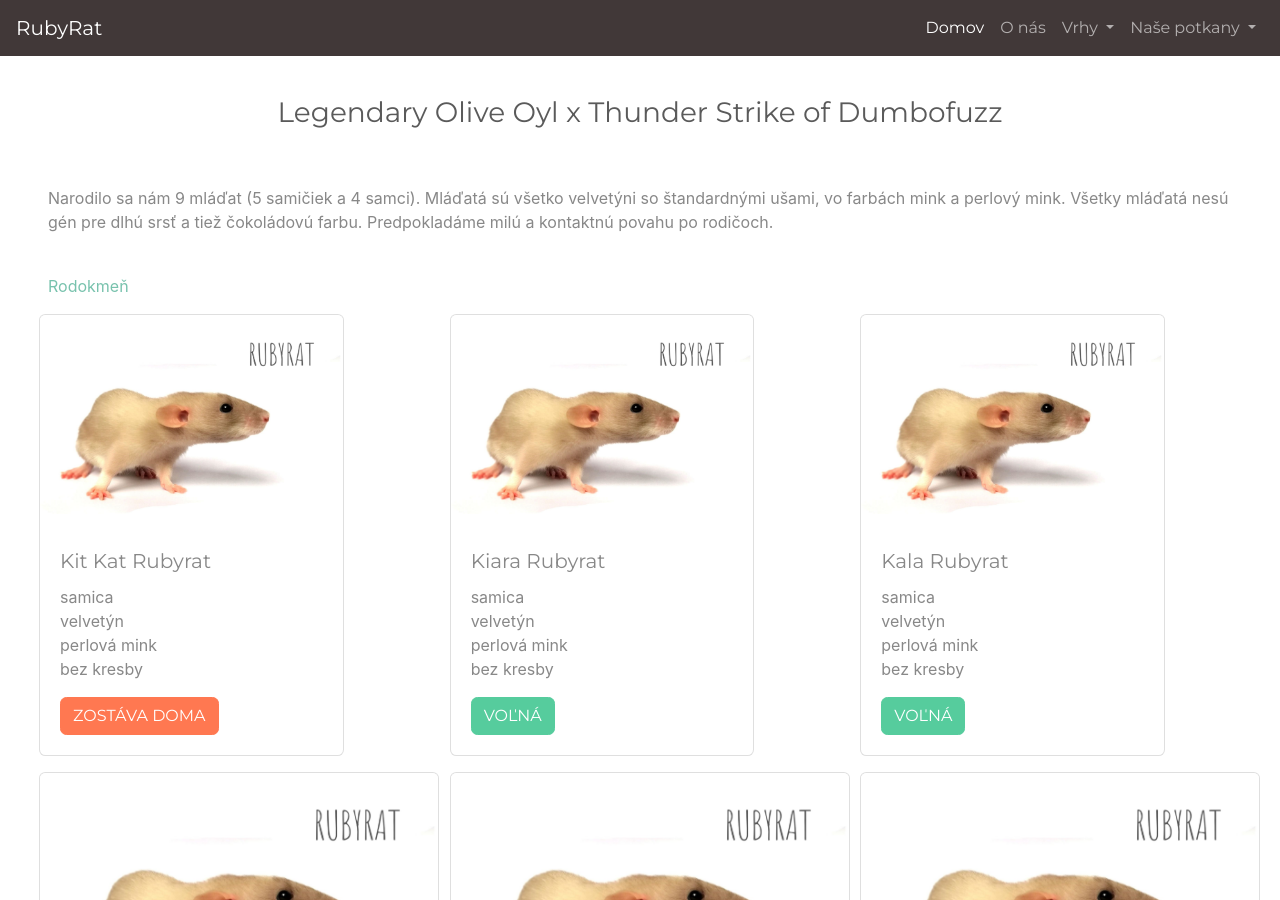
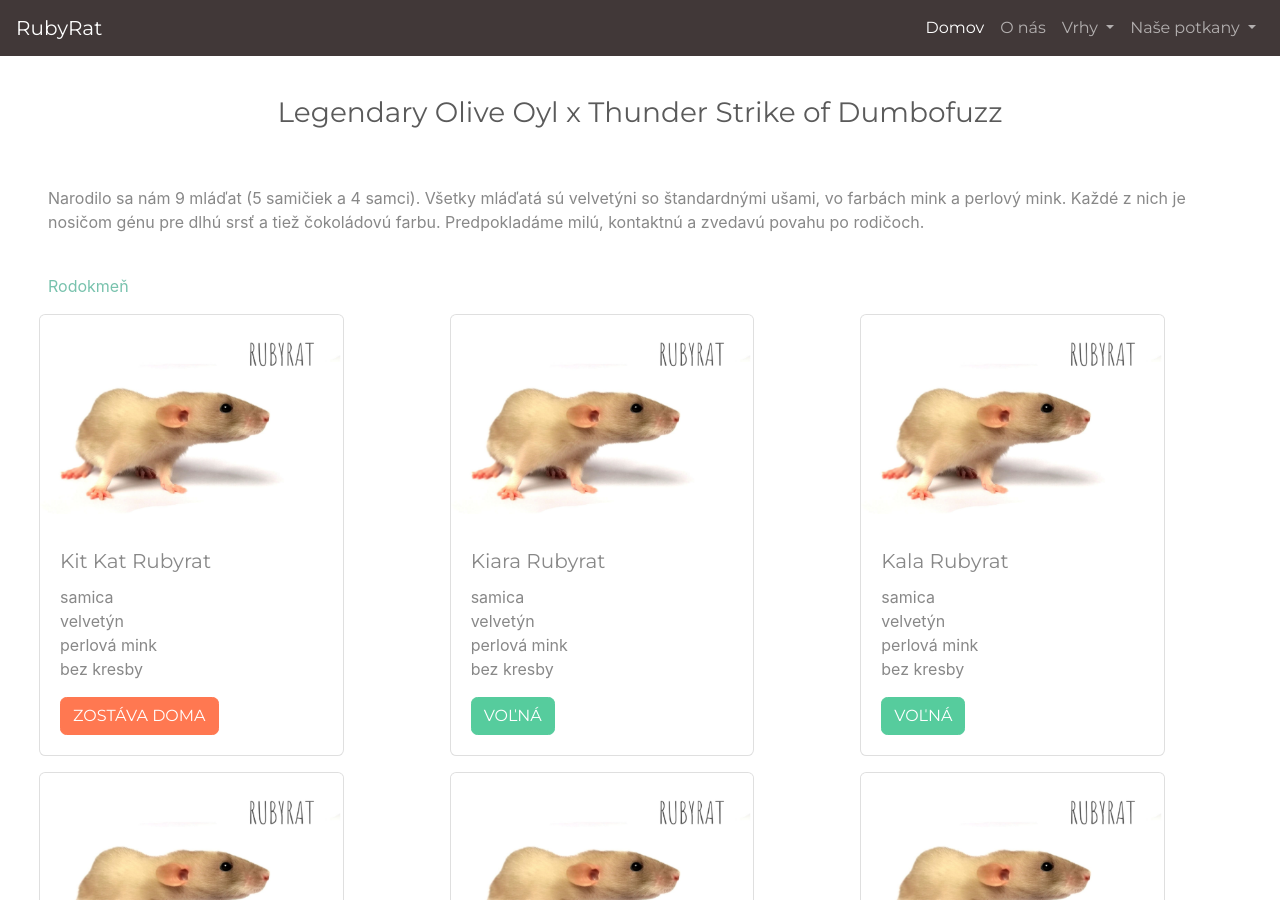
Before and after one commit to MichaelaSebova/rubyrat, a Jekyll site: the page built from pages/vrhy/vrh-k.html, in a window 1280 px wide and 900 px high. Built offline with Jekyll 4.4.1, drawn with Linux system fonts in a browser that asks for light colours.

Commit message:
update vrhy

```diff
--- a/pages/vrhy/vrh-k.html
+++ b/pages/vrhy/vrh-k.html
@@ -2,7 +2,7 @@
 layout: vrhy
 title: Vrhy
 parents: Legendary Olive Oyl x Thunder Strike of Dumbofuzz
-text: Narodilo sa nám 9 mláďat (5 samičiek a 4 samci). Mláďatá sú všetko velvetýni so štandardnými ušami, vo farbách mink a perlový mink. Všetky mláďatá nesú gén pre dlhú srsť a tiež čokoládovú farbu. Predpokladáme milú a kontaktnú povahu po rodičoch.
+text: Narodilo sa nám 9 mláďat (5 samičiek a 4 samci). Všetky mláďatá sú velvetýni so štandardnými ušami, vo farbách mink a perlový mink. Každé z nich je nosičom génu pre dlhú srsť a tiež čokoládovú farbu. Predpokladáme milú, kontaktnú a zvedavú povahu po rodičoch.
 ---
 
     <div class="container-fluid pl-4 mb-3"> <a href="/pages/vrhy/rodokmen/1586716523354_K.pdf" target="_blank">Rodokmeň</a> </div>
@@ -45,7 +45,7 @@ text: Narodilo sa nám 9 mláďat (5 samičiek a 4 samci). Mláďatá sú všetk
             </div>
 
             <div class="col-lg-4 col-md-8 col-sm-12 mb-3 align-self-center">
-                <div class="card" style="width: 25rem;">
+                <div class="card" style="width: 25rem; max-width: 80%;">
                     <img src="/assets/images/Waihu.jpg" class="card-img-top" alt="...">
                     <div class="card-body">
                         <h5 class="card-title">Kala Rubyrat</h5>
@@ -56,7 +56,7 @@ text: Narodilo sa nám 9 mláďat (5 samičiek a 4 samci). Mláďatá sú všetk
             </div>
 
             <div class="col-lg-4 col-md-8 col-sm-12 mb-3 align-self-center">
-                <div class="card" style="width: 25rem;">
+                <div class="card" style="width: 25rem; max-width: 80%;">
                     <img src="/assets/images/Waihu.jpg" class="card-img-top" alt="...">
                     <div class="card-body">
                         <h5 class="card-title">Keiko Rubyrat</h5>
@@ -67,7 +67,7 @@ text: Narodilo sa nám 9 mláďat (5 samičiek a 4 samci). Mláďatá sú všetk
             </div>
 
             <div class="col-lg-4 col-md-8 col-sm-12 mb-3 align-self-center">
-                <div class="card" style="width: 25rem;">
+                <div class="card" style="width: 25rem; max-width: 80%;">
                     <img src="/assets/images/Waihu.jpg" class="card-img-top" alt="...">
                     <div class="card-body">
                         <h5 class="card-title">Kenai Rubyrat</h5>
@@ -78,7 +78,7 @@ text: Narodilo sa nám 9 mláďat (5 samičiek a 4 samci). Mláďatá sú všetk
             </div>
 
             <div class="col-lg-4 col-md-8 col-sm-12 mb-3 align-self-center">
-                <div class="card" style="width: 25rem;">
+                <div class="card" style="width: 25rem; max-width: 80%;">
                     <img src="/assets/images/Waihu.jpg" class="card-img-top" alt="...">
                     <div class="card-body">
                         <h5 class="card-title">Kikopup Rubyrat</h5>
@@ -89,7 +89,7 @@ text: Narodilo sa nám 9 mláďat (5 samičiek a 4 samci). Mláďatá sú všetk
             </div>
 
             <div class="col-lg-4 col-md-8 col-sm-12 mb-3 align-self-center">
-                <div class="card" style="width: 25rem;">
+                <div class="card" style="width: 25rem; max-width: 80%;">
                     <img src="/assets/images/Waihu.jpg" class="card-img-top" alt="...">
                     <div class="card-body">
                         <h5 class="card-title">Koda Rubyrat</h5>
```
